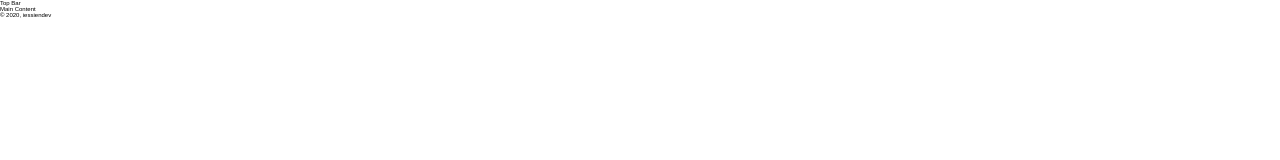
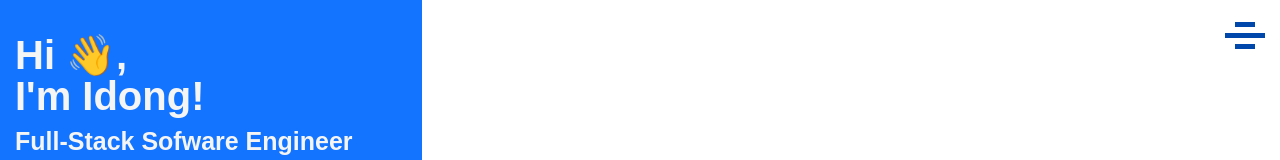
Before and after one commit to idongCodes/iessiendev, a React (Create React App) app: page / in a window 1280 px wide. Shown: the top 160 px of the page. Built offline with nearby package versions, Linux system fonts and the light colour scheme; grey boxes are pictures that could not be loaded; a web font is replaced by a local one.

Commit message:
Removed Sidebar animation, sidebar is fixed position, added menu icon animation, moved menu icon to top bar fixed position

```diff
--- a/src/css/index.css
+++ b/src/css/index.css
@@ -23,47 +23,7 @@ body, html {
   padding: 25px 45px 0 15px;
   position: fixed;
   top: 0;
-  left: -500px;
   z-index: 97;
-  transition-duration: 0.6s;
-}
-.sidebar-container:hover {
-  left: 0;
-  transition-duration: 0.6s;
-}
-.sidebar-container .menu-container {
-  width: 40px;
-  height: 40px;
-  position: absolute;
-  right: 0;
-  top: 350px;
-  display: flex;
-  flex-direction: column;
-  align-items: center;
-  justify-content: center;
-}
-.sidebar-container .menu-container:hover .menu-top {
-  transform: scaleX(1.7);
-  transition: transform 0.3s;
-}
-.sidebar-container .menu-container:hover .menu-bottom {
-  transform: scaleX(1.7);
-  transition: transform 0.3s;
-}
-.sidebar-container .menu-container div {
-  height: 8%;
-  background: whitesmoke;
-  margin: 3px 0;
-  transition: transform 0.3s;
-}
-.sidebar-container .menu-container .menu-mid {
-  width: 80%;
-}
-.sidebar-container .menu-container .menu-top {
-  width: 40%;
-}
-.sidebar-container .menu-container .menu-bottom {
-  width: 40%;
 }
 .sidebar-container .titles {
   margin: 10px 0;
@@ -127,6 +87,9 @@ body, html {
   font-size: 1.2rem;
   font-weight: bold;
 }
+.sidebar-container .skills {
+  margin-bottom: 64px;
+}
 .sidebar-container .skills h3 {
   margin: 25px 0 10px;
   text-align: center;
@@ -154,6 +117,7 @@ body, html {
   width: 210px;
   display: block;
   display: flex;
+  align-items: center;
   justify-content: space-evenly;
   margin: auto;
   font-size: 1.5rem;
@@ -163,13 +127,9 @@ body, html {
   text-decoration: none;
   color: whitesmoke;
   border-bottom: 1px dashed whitesmoke;
-  padding-bottom: 2.5px;
+  padding-bottom: 3px;
   transition-duration: 0.3s;
   font-size: 1.5rem;
-}
-.sidebar-container small a:hover {
-  border-bottom: solid;
-  transition-duration: 0.3s;
 }
 .sidebar-container small ion-icon {
   transition-duration: 0.3s;
@@ -191,4 +151,43 @@ body, html {
   z-index: 98;
 }
 
+.menu-container {
+  width: 50px;
+  height: 50px;
+  position: fixed;
+  right: 10px;
+  top: 10px;
+  display: flex;
+  flex-direction: column;
+  align-items: center;
+  justify-content: center;
+}
+.menu-container:hover .menu-top {
+  transform: scaleX(1.7);
+  transition: transform 0.3s;
+}
+.menu-container:hover .menu-mid {
+  transform: scaleX(0.5);
+  transition: transform 0.3s;
+}
+.menu-container:hover .menu-bottom {
+  transform: scaleX(1.7);
+  transition: transform 0.3s;
+}
+.menu-container div {
+  height: 10%;
+  background: #0047AB;
+  margin: 3px 0;
+  transition: transform 0.3s;
+}
+.menu-container .menu-top {
+  width: 40%;
+}
+.menu-container .menu-mid {
+  width: 80%;
+}
+.menu-container .menu-bottom {
+  width: 40%;
+}
+
 /*# sourceMappingURL=index.css.map */
--- a/src/js/App.js
+++ b/src/js/App.js
@@ -2,14 +2,12 @@
 import '../css/index.css'
 import { TopBar } from './TopBar';
 import { MainContent } from './MainContent';
-import { Footer } from './Footer';
 
 function App() {
   return (
     <div className='app-container'>
       <TopBar />
       <MainContent />
-      <Footer />
 
       {/* <Switch>
         <Route path="/about">
--- a/src/js/Footer.js
+++ /dev/null
@@ -1,11 +0,0 @@
-function Footer() {
-    return(
-        <div className='footer'>
-            <p>&copy; { new Date().getFullYear() }, iessiendev</p>
-        </div>
-    );
-}
-
-export {
-    Footer,
-};
--- /dev/null
+++ b/src/js/MenuIcon.js
@@ -0,0 +1,11 @@
+function MenuIcon() {
+    return (
+        <div className='menu-container'>
+            <div className='menu-top'></div>
+            <div className='menu-mid'></div>
+            <div className='menu-bottom'></div>
+        </div>
+    );
+}
+
+export { MenuIcon };
--- a/src/js/SideBar.js
+++ b/src/js/SideBar.js
@@ -1,12 +1,6 @@
 function SideBar() {
     return(
         <div className='sidebar-container'>
-            <div className='menu-container'>
-                <div className='menu-top'></div>
-                <div className='menu-mid'></div>
-                <div className='menu-bottom'></div>
-            </div>
-
             <h1 className='titles name-ttl'>Hi 👋,<br/>I'm Idong!</h1>
             <h4 className='titles position-ttl'>Full-Stack Sofware Engineer</h4>
 
@@ -19,7 +13,7 @@ function SideBar() {
             </p>
 
             <div className='skills'>
-                <h3>Tech Stack:</h3>
+                <h3>Currently Frequenting:</h3>
 
                 <div className="skills-icons">
                     <ion-icon name="logo-html5"></ion-icon>
--- a/src/js/TopBar.js
+++ b/src/js/TopBar.js
@@ -1,7 +1,9 @@
+import { MenuIcon } from './MenuIcon';
+
 function TopBar() {
     return(
         <div className='topbar'>
-            Top Bar
+            <MenuIcon />
         </div>
     );
 }
--- a/src/scss/index.scss
+++ b/src/scss/index.scss
@@ -40,53 +40,7 @@ $profileImg: '../assets/me.jpeg';
     padding: 25px 45px 0 15px;
     position: fixed;
     top: 0;
-    left: -500px;
     z-index: 97;
-    transition-duration: .6s;
-
-    &:hover {
-        left: 0;
-        transition-duration: .7s;
-    }
-
-    // Menu
-    .menu-container {
-        width: 40px;
-        height: 40px;
-        position: absolute;
-        right: 0;
-        top: 350px;
-        @include displayFlex;
-
-        &:hover .menu-top {
-            transform: scaleX(1.7);
-            transition: transform .3s;
-        }
-
-        &:hover .menu-bottom {
-            transform: scaleX(1.7);
-            transition: transform .3s;
-        }
-
-        div {
-            height: 8%;
-            background: whitesmoke;
-            margin: 3px 0;
-            transition: transform .3s;
-        }
-
-        .menu-mid {
-            width: 80%;
-        }
-
-        .menu-top {
-            width: 40%;
-        }
-
-        .menu-bottom {
-            width: 40%;
-        }
-    }
 
     // Titles
     .titles {
@@ -176,7 +130,7 @@ $profileImg: '../assets/me.jpeg';
     }
 
     .skills {
-
+        margin-bottom: 64px;
 
         h3 {
             margin: 25px 0 10px;
@@ -214,6 +168,7 @@ $profileImg: '../assets/me.jpeg';
         width: 210px;
         display: block;
         display: flex;
+        align-items: center;
         justify-content: space-evenly;
         margin: auto;
         font: {
@@ -225,15 +180,10 @@ $profileImg: '../assets/me.jpeg';
             text-decoration: none;
             color: whitesmoke;
             border-bottom: 1px dashed whitesmoke;
-            padding-bottom: 2.5px;
+            padding-bottom: 3px;
             transition-duration: .3s;
             font: {
                 size: 1.5rem;
-            }
-
-            &:hover {
-                border-bottom: solid;
-                transition-duration: .3s;
             }
         }
 
--- a/src/scss/main.scss
+++ b/src/scss/main.scss
@@ -1,2 +1,3 @@
 // Imports
 @import 'index';
+@import 'menu';
--- /dev/null
+++ b/src/scss/menu.scss
@@ -0,0 +1,42 @@
+.menu-container {
+    width: 50px;
+    height: 50px;
+    position: fixed;
+    right: 10px;
+    top: 10px;
+    @include displayFlex;
+
+    &:hover .menu-top {
+        transform: scaleX(1.7);
+        transition: transform .3s;
+    }
+
+    &:hover .menu-mid {
+        transform: scaleX(.5);
+        transition: transform .3s;
+    }
+
+    &:hover .menu-bottom {
+        transform: scaleX(1.7);
+        transition: transform .3s;
+    }
+
+    div {
+        height: 10%;
+        background: $cobaltBlue;
+        margin: 3px 0;
+        transition: transform .3s;
+    }
+
+    .menu-top {
+        width: 40%;
+    }
+
+    .menu-mid {
+        width: 80%;
+    }
+
+    .menu-bottom {
+        width: 40%;
+    }
+}
```
Also changed, not shown: 1 other file (tests, documents, lock files or other folders).
